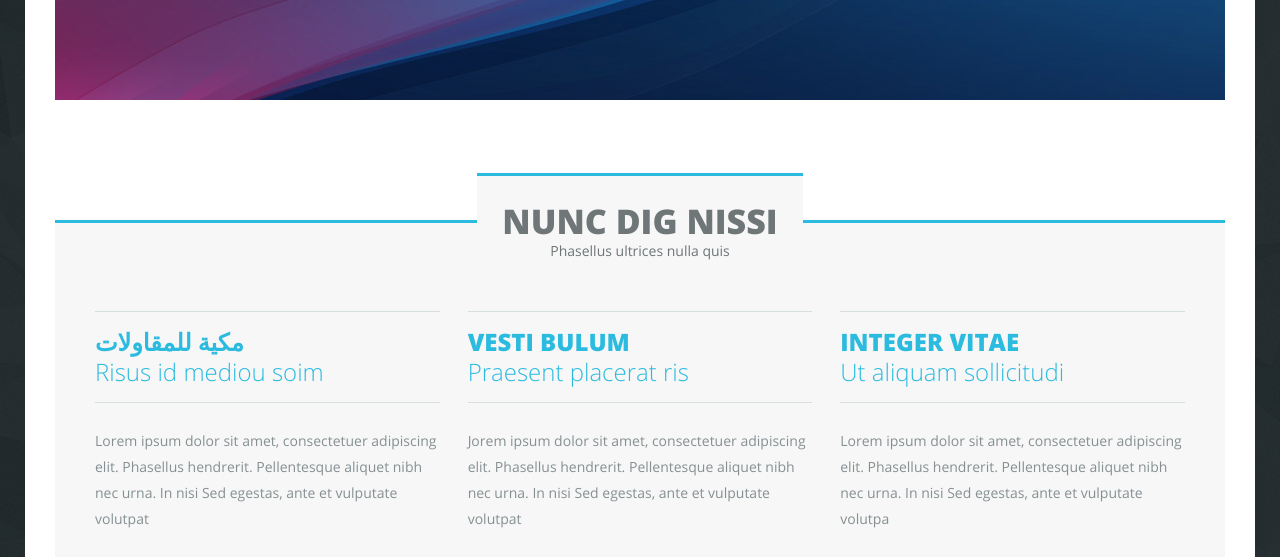
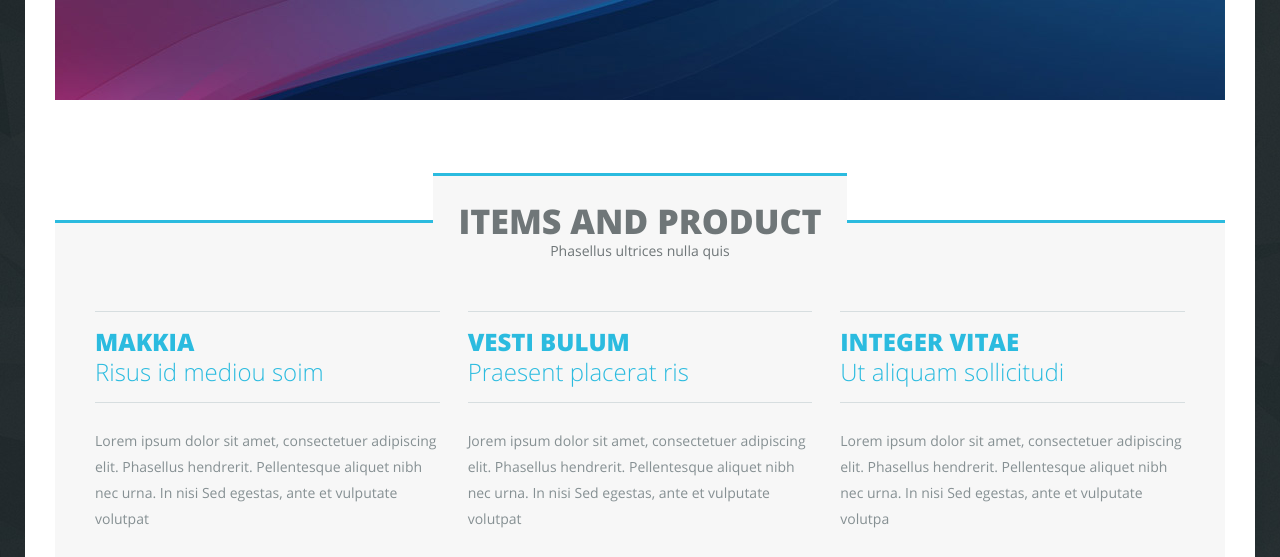
Before and after one commit to samar225/website2, a plain HTML site: page index.html in a window 1280 px wide. Shown: the part 677-1234 px from the top of the page. Drawn offline with Linux system fonts and the light colour scheme; files whose address does not match are found by name.

Commit message:
change 2

```diff
--- a/index.html
+++ b/index.html
@@ -137,7 +137,7 @@
                 <div class="featured-blocks">
                     <div class="row-fluid">
                     <div class="featured-heading">
-                        <h1>Nunc dig nissi</h1>
+                        <h1>items and product</h1>
                         <h5>Phasellus ultrices nulla quis</h5>
                     </div>
                     </div>
@@ -147,7 +147,7 @@
                                 <div class="span4">
                             <div class="block">
                                 <div class="block-title">
-                                    <h1>مكية للمقاولات</h1>
+                                    <h1>makkia</h1>
                                     <h2>Risus id mediou soim</h2>
                                 </div>
                                 <div class="block-content">
```
